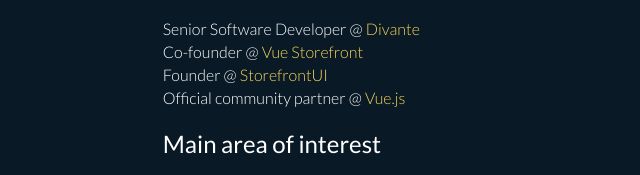
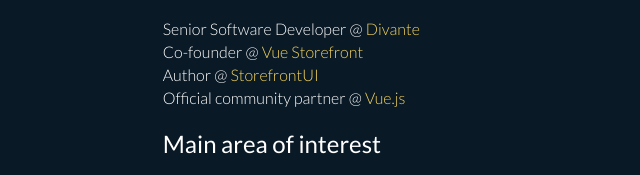
Before and after one commit to filrak/filrak, a plain HTML site: page index.html in a window 1280 px wide. Shown: the part 212-387 px from the top of the page, 319-959 px from the left. Drawn offline with Linux system fonts and the light colour scheme.

Commit message:
correct title

```diff
--- a/index.html
+++ b/index.html
@@ -55,7 +55,7 @@
     <ul>
       <li>Senior Software Developer @ <a href="https://divante.co/">Divante</a></li>
       <li>Co-founder @ <a href="https://www.vuestorefront.io/">Vue Storefront</a></li>
-      <li>Founder @ <a href="https://github.com/DivanteLtd/storefront-ui/">StorefrontUI</a></li>
+      <li>Author @ <a href="https://github.com/DivanteLtd/storefront-ui/">StorefrontUI</a></li>
       <li>Official community partner @ <a href="https://vuejs.org/v2/guide/team.html">Vue.js</a></li>
     </ul>
     <h2>Main area of interest</h2>
```
